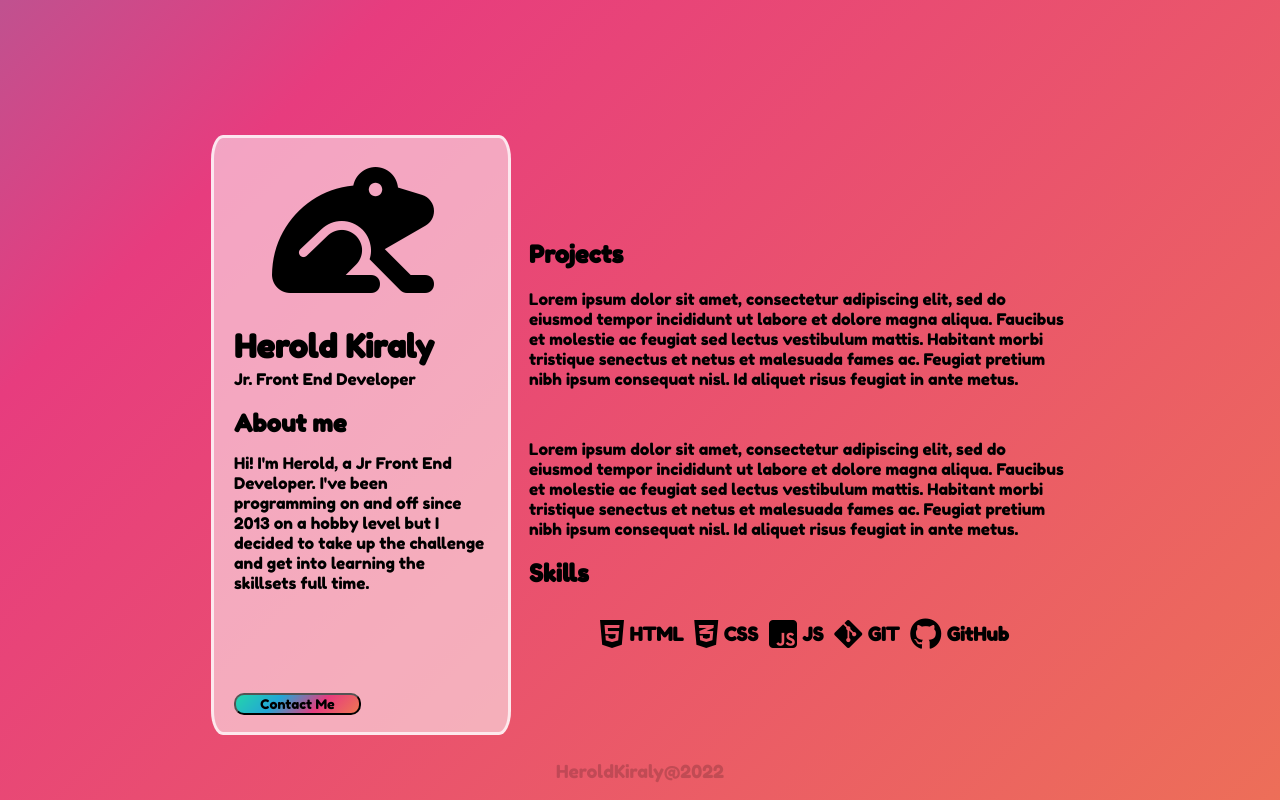
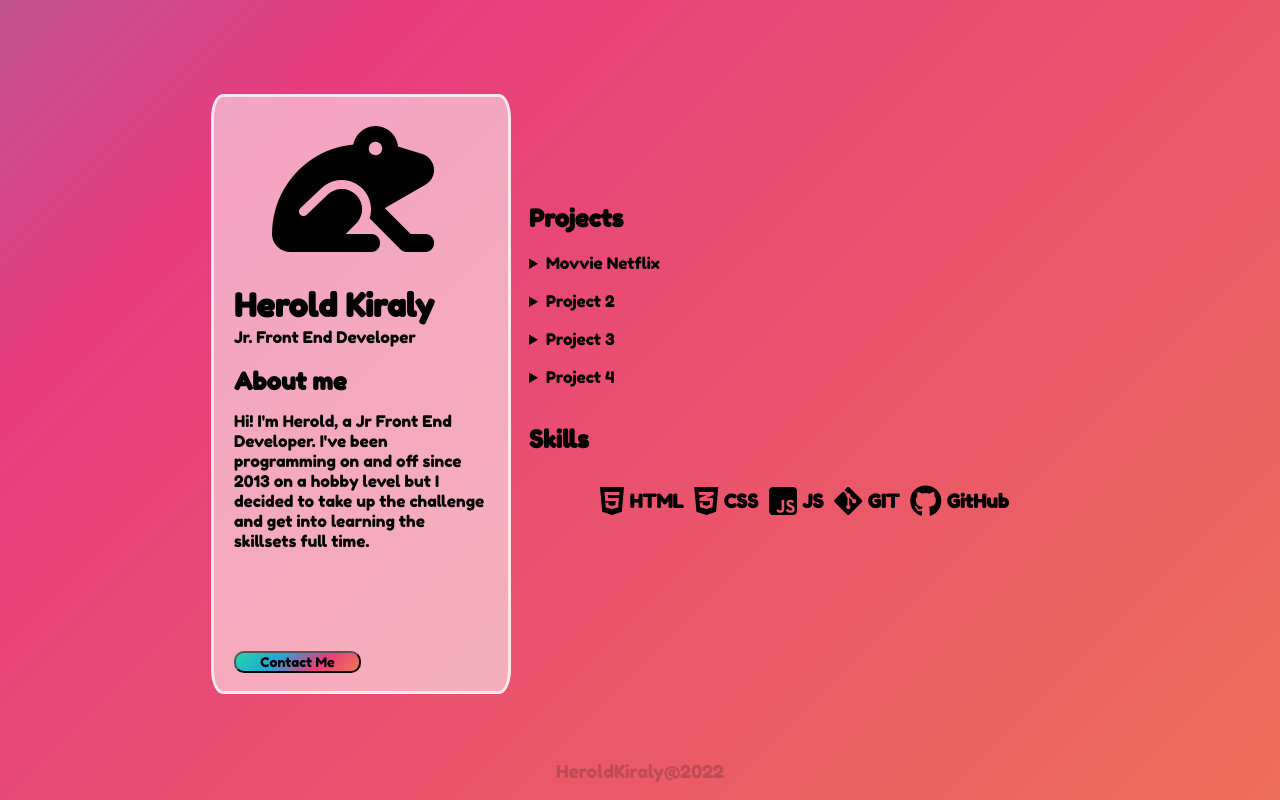
Before and after one commit to HeroldKiraly/HeroldKiraly.github.io, a plain HTML site: page HTML/index.html in a window 1280 px wide. Drawn offline with Linux system fonts and the light colour scheme.

Commit message:
Added Project Dropdowns

```diff
--- a/CSS/style.css
+++ b/CSS/style.css
@@ -1,6 +1,6 @@
 *, *::before, *::after {
     box-sizing: border-box;
-    /*border: 1px solid red;*/
+    /* border: 1px solid red; */
 }
 html {
     scroll-behavior: smooth;
@@ -21,16 +21,19 @@ body {
     flex-direction: column;
     margin: 0 auto;
     height: 100%;
+
 }
 
 .main {
     display: flex;
     margin: 0 auto;
     flex-direction: row;
-    margin-top: 15%;
+    margin-top: 5%;
     flex-flow: wrap;
     align-items: center;
     justify-content: center;
+    width: 100%;
+    height: 100%;
 }
 
 /*LEFT SIDE PROFILE/ABOUT ME CSS*/
@@ -89,6 +92,7 @@ body {
     color:rgba(0, 0, 0);
     margin-left: 2%;
     width: 60%;
+    height: 60%;
 }
 .main-content p {
     font-family: 'Fredoka One', cursive;
@@ -98,6 +102,22 @@ body {
     font-family: 'Fredoka One', cursive;
     width: 100%;
 }
+.main-content details {
+    font-family: 'Fredoka One', cursive;
+    width: 100%;
+}
+.main-content details summary {
+    font-family: 'Fredoka One', cursive;
+    width: 100%;
+}
+details[open] summary ~ * {
+    animation: sweep .5s ease-in-out;
+  }
+
+  @keyframes sweep {
+    0%    {opacity: 0; transform: translateY(-10px)}
+    100%  {opacity: 1; transform: translateY(0)}
+  }
 
 /*SKILLS LIST ASSETS AND TEXT CSS*/
 .skill-list {
@@ -220,6 +240,7 @@ footer {
     font-size: 18px;
     text-align: center;
     margin-top: auto;
+    margin-bottom: auto;
 }
 
 /*ANIMATION KEYFRAMES FOR BACKGROUND*/
--- a/HTML/index.html
+++ b/HTML/index.html
@@ -64,9 +64,31 @@
 
                 <div>
                     <h2>Projects</h2>
-                    <p>Lorem ipsum dolor sit amet, consectetur adipiscing elit, sed do eiusmod tempor incididunt ut labore et dolore magna aliqua. Faucibus et molestie ac feugiat sed lectus vestibulum mattis. Habitant morbi tristique senectus et netus et malesuada fames ac. Feugiat pretium nibh ipsum consequat nisl. Id aliquet risus feugiat in ante metus.</p>
+                        <details>
+                            <summary>Movvie Netflix</summary>
+                                <h4>Movvie Netflix Inspired</h4>
+                                <img href="" rel="">
+                        </details>
+                        <br>
+                        <details>
+                            <summary>Project 2</summary>
+                                <h4>Movvie Netflix Inspired</h4>
+                                <img href="" rel="">
+                        </details>
+                        <br>
+                        <details>
+                            <summary>Project 3</summary>
+                                <h4>Movvie Netflix Inspired</h4>
+                                <img href="" rel="">
+                        </details>
+                        <br>
+                        <details>
+                            <summary>Project 4</summary>
+                                <h4>Movvie Netflix Inspired</h4>
+                                <img href="" rel="">
+                        </details>
                     <br>
-                    <p>Lorem ipsum dolor sit amet, consectetur adipiscing elit, sed do eiusmod tempor incididunt ut labore et dolore magna aliqua. Faucibus et molestie ac feugiat sed lectus vestibulum mattis. Habitant morbi tristique senectus et netus et malesuada fames ac. Feugiat pretium nibh ipsum consequat nisl. Id aliquet risus feugiat in ante metus.</p>
+
                 </div>
 
                 <div>
```
